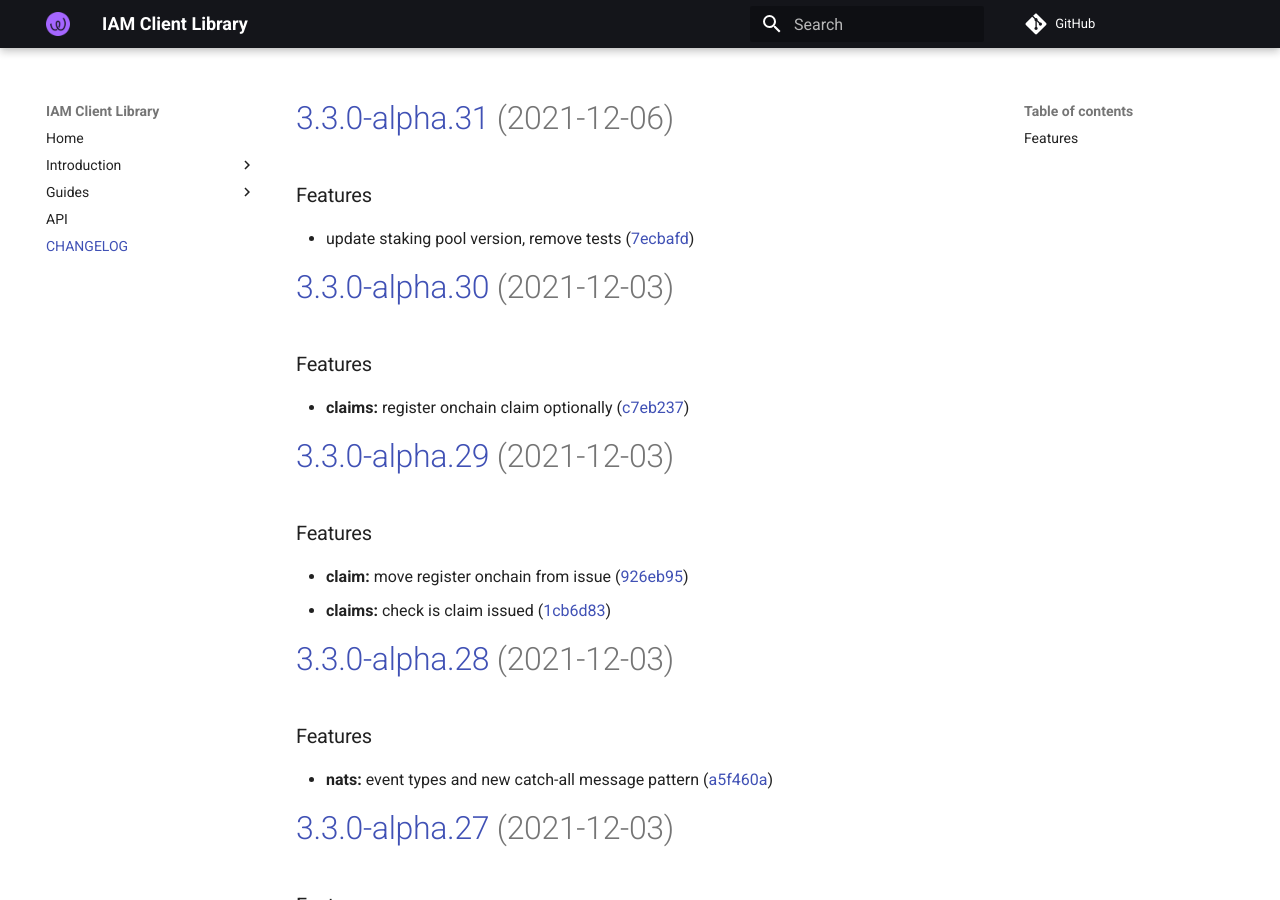
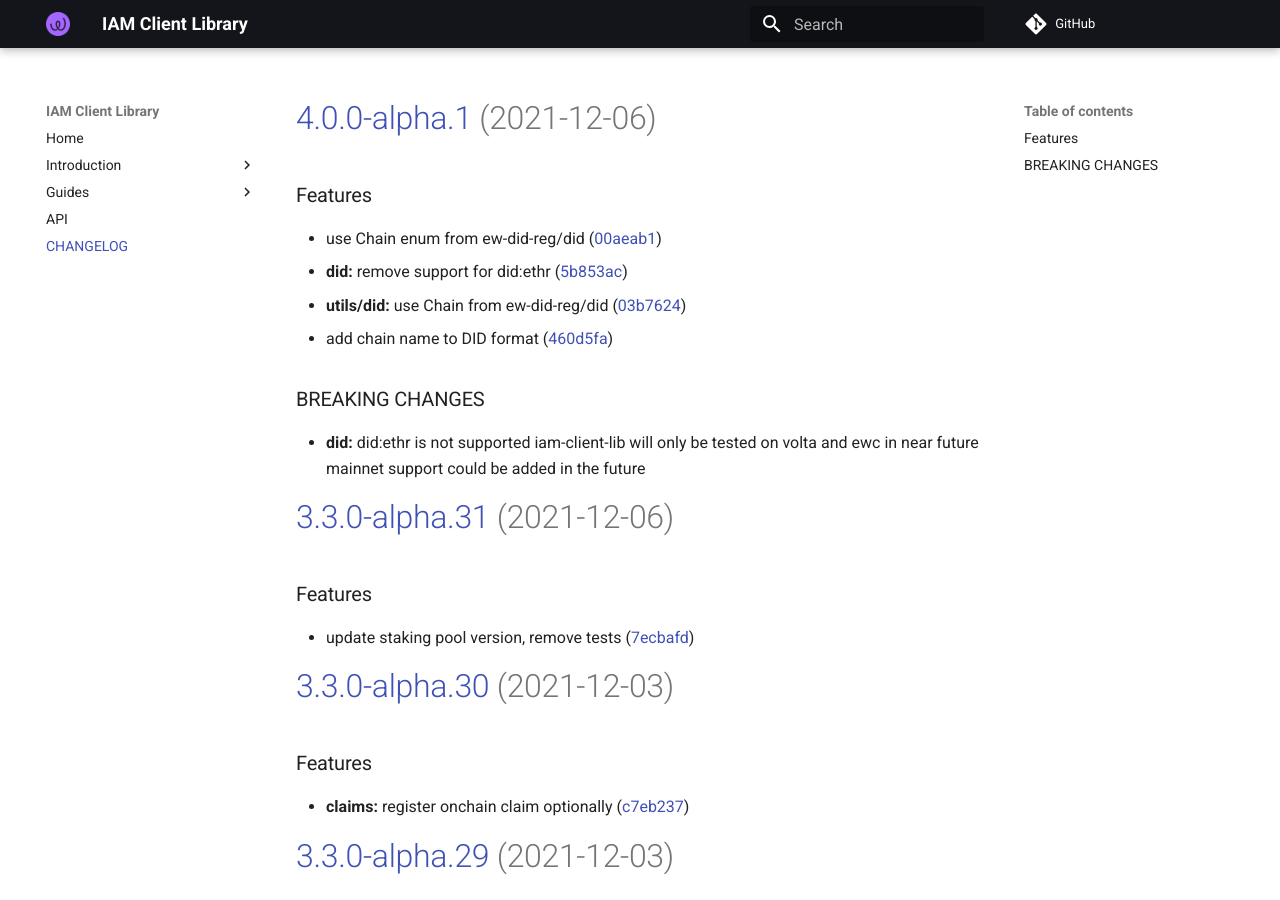
Before and after one commit to energywebfoundation/iam-client-lib, an MkDocs documentation site: the page built from docs/CHANGELOG.md, in a window 1280 px wide and 900 px high. Built offline with MkDocs 1.6.1 and Material for MkDocs 9.7.7, drawn with Linux system fonts in a browser that asks for light colours; comment, search, counter and statistics services are not loaded.

Commit message:
chore(release): 4.0.0-alpha.1 [skip ci]
# [4.0.0-alpha.1](https://github.com/energywebfoundation/iam-client-lib/compare/v3.3.0-alpha.31...v4.0.0-alpha.1) (2021-12-06)

### Features

* use Chain enum from ew-did-reg/did ([00aeab1](https://github.com/energywebfoundation/iam-client-lib/commit/00aeab1de345ef5c5c6aff17a004f5562cecec7c))
* **did:** remove support for did:ethr ([5b853ac](https://github.com/energywebfoundation/iam-client-lib/commit/5b853acd05c466c52c27bdfd7735358e0df253b4))
* **utils/did:** use Chain from ew-did-reg/did ([03b7624](https://github.com/energywebfoundation/iam-client-lib/commit/03b7624cae6b9316d61bdd173c863642a57217a2))
* add chain name to DID format ([460d5fa](https://github.com/energywebfoundation/iam-client-lib/commit/460d5fa10d678675f5374df607a9aa5fb3795f9b))

### BREAKING CHANGES

* **did:** did:ethr is not supported
iam-client-lib will only be tested on volta and ewc in near future
mainnet support could be added in the future

```diff
--- a/docs/CHANGELOG.md
+++ b/docs/CHANGELOG.md
@@ -1,3 +1,20 @@
+# [4.0.0-alpha.1](https://github.com/energywebfoundation/iam-client-lib/compare/v3.3.0-alpha.31...v4.0.0-alpha.1) (2021-12-06)
+
+
+### Features
+
+* use Chain enum from ew-did-reg/did ([00aeab1](https://github.com/energywebfoundation/iam-client-lib/commit/00aeab1de345ef5c5c6aff17a004f5562cecec7c))
+* **did:** remove support for did:ethr ([5b853ac](https://github.com/energywebfoundation/iam-client-lib/commit/5b853acd05c466c52c27bdfd7735358e0df253b4))
+* **utils/did:** use Chain from ew-did-reg/did ([03b7624](https://github.com/energywebfoundation/iam-client-lib/commit/03b7624cae6b9316d61bdd173c863642a57217a2))
+* add chain name to DID format ([460d5fa](https://github.com/energywebfoundation/iam-client-lib/commit/460d5fa10d678675f5374df607a9aa5fb3795f9b))
+
+
+### BREAKING CHANGES
+
+* **did:** did:ethr is not supported
+iam-client-lib will only be tested on volta and ewc in near future
+mainnet support could be added in the future
+
 # [3.3.0-alpha.31](https://github.com/energywebfoundation/iam-client-lib/compare/v3.3.0-alpha.30...v3.3.0-alpha.31) (2021-12-06)
 
 
--- a/package.json
+++ b/package.json
@@ -1,6 +1,6 @@
 {
     "name": "iam-client-lib",
-    "version": "3.3.0-alpha.31",
+    "version": "4.0.0-alpha.1",
     "description": "Library for Decentralized Identity and Access Management",
     "main": "dist/index.js",
     "module": "dist/index.esm.js",
```
